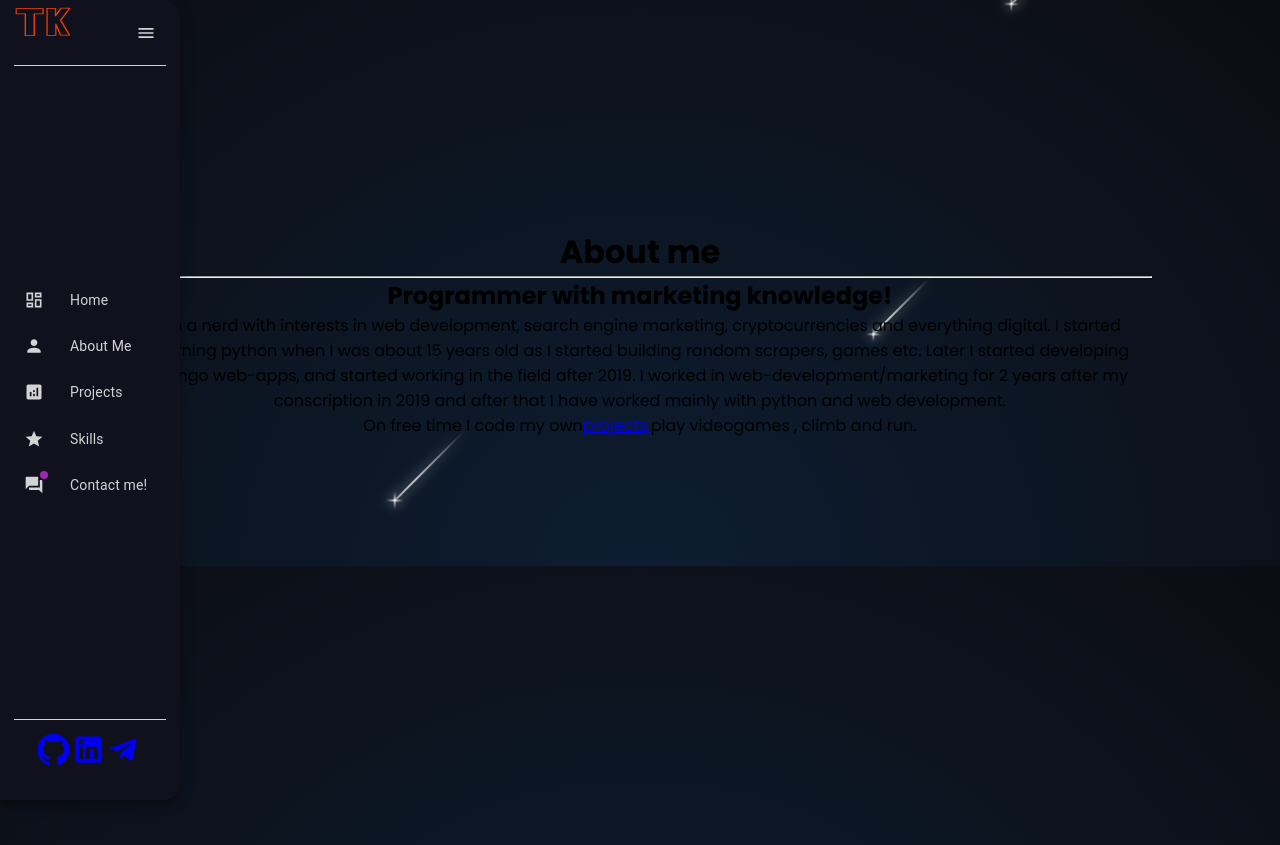
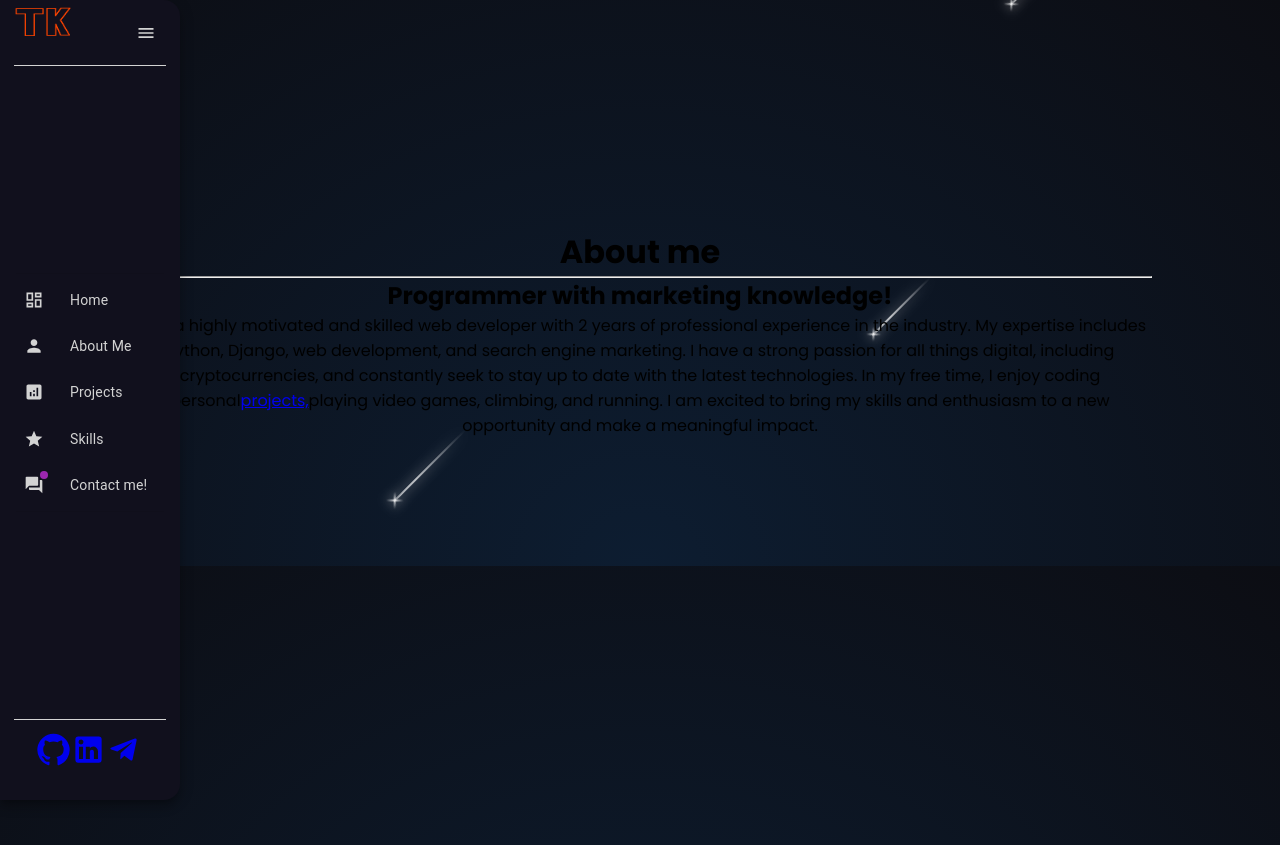
Before and after one commit to welhoilija/Portfolio, a React app in the folder intro/: page /Aboutme in a window 1280 px wide. Shown: the top 845 px of the page. Built offline with nearby package versions, Linux system fonts and the light colour scheme; the HTML template or start-up script is replaced by a standard one.

Commit message:
update about_me

```diff
--- a/intro/src/components/AboutMePage.js
+++ b/intro/src/components/AboutMePage.js
@@ -33,14 +33,11 @@ const useStyles = makeStyles((theme) => ({
 							</h2>
 
 							<p>
-							I'm a nerd with interests in web development, search engine marketing, cryptocurrencies and everything digital.
-							I started learning python when I was about 15 years old as I started building random scrapers, games etc. Later I started developing django web-apps, and started working in the field after 2019.
-							I worked in web-development/marketing for 2 years after my conscription in 2019 and after that I have worked mainly with python and web development.
-							</p>
-							<p>
-							On free time I code my own<a href="https://github.com/welhoilija">projects,</a>play videogames , climb and run.
-
-
+							I am a highly motivated and skilled web developer with 2 years of professional experience in the industry.
+							My expertise includes Python, Django, web development, and search engine marketing.
+							I have a strong passion for all things digital, including cryptocurrencies, and constantly seek to stay up to date with the latest technologies.
+							In my free time, I enjoy coding personal<a href="https://github.com/welhoilija">projects,</a>playing video games, climbing, and running.
+							I am excited to bring my skills and enthusiasm to a new opportunity and make a meaningful impact.
 							</p>
 						</div>
 					</div>
```
Also changed, not shown: intro/static/frontend/main.js.
